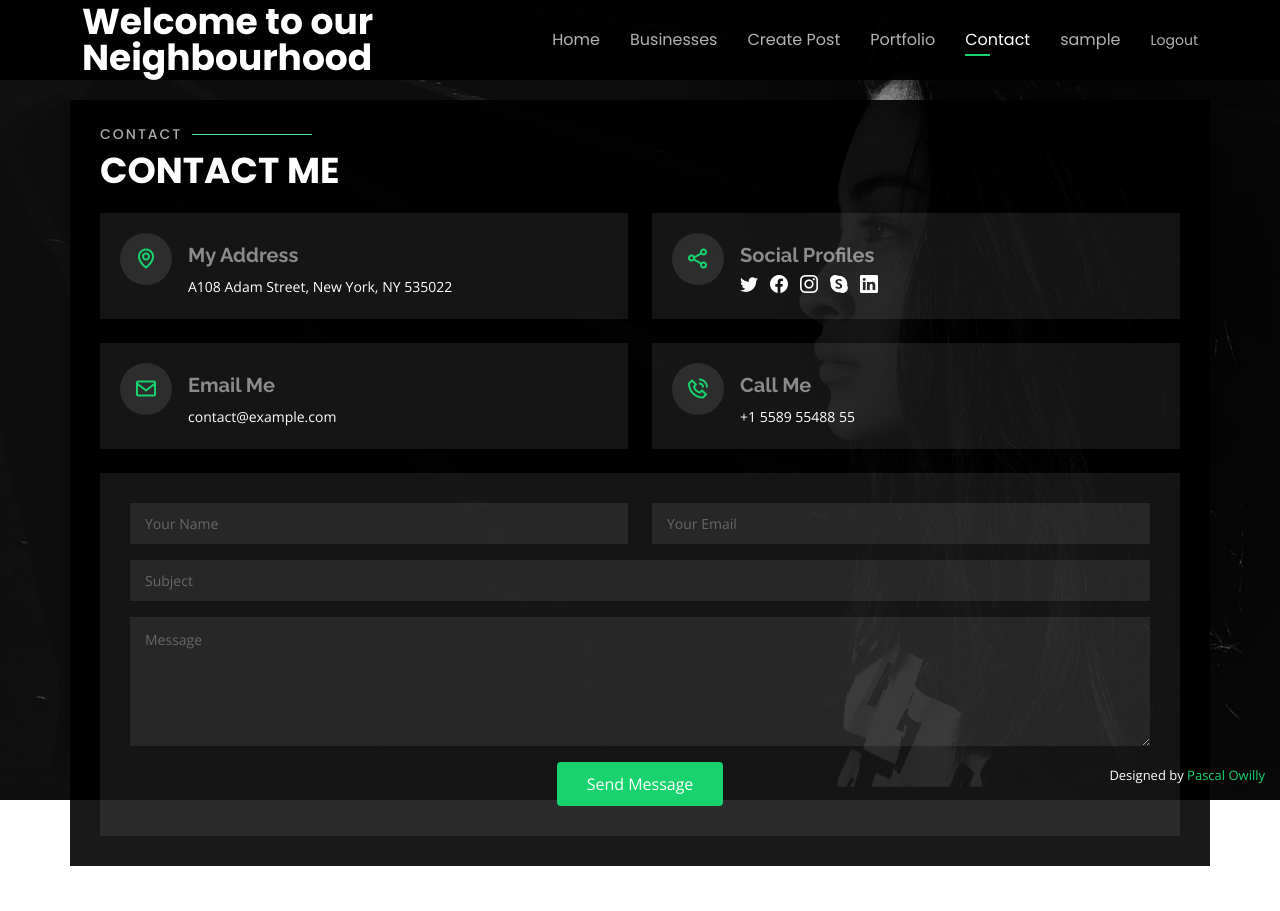
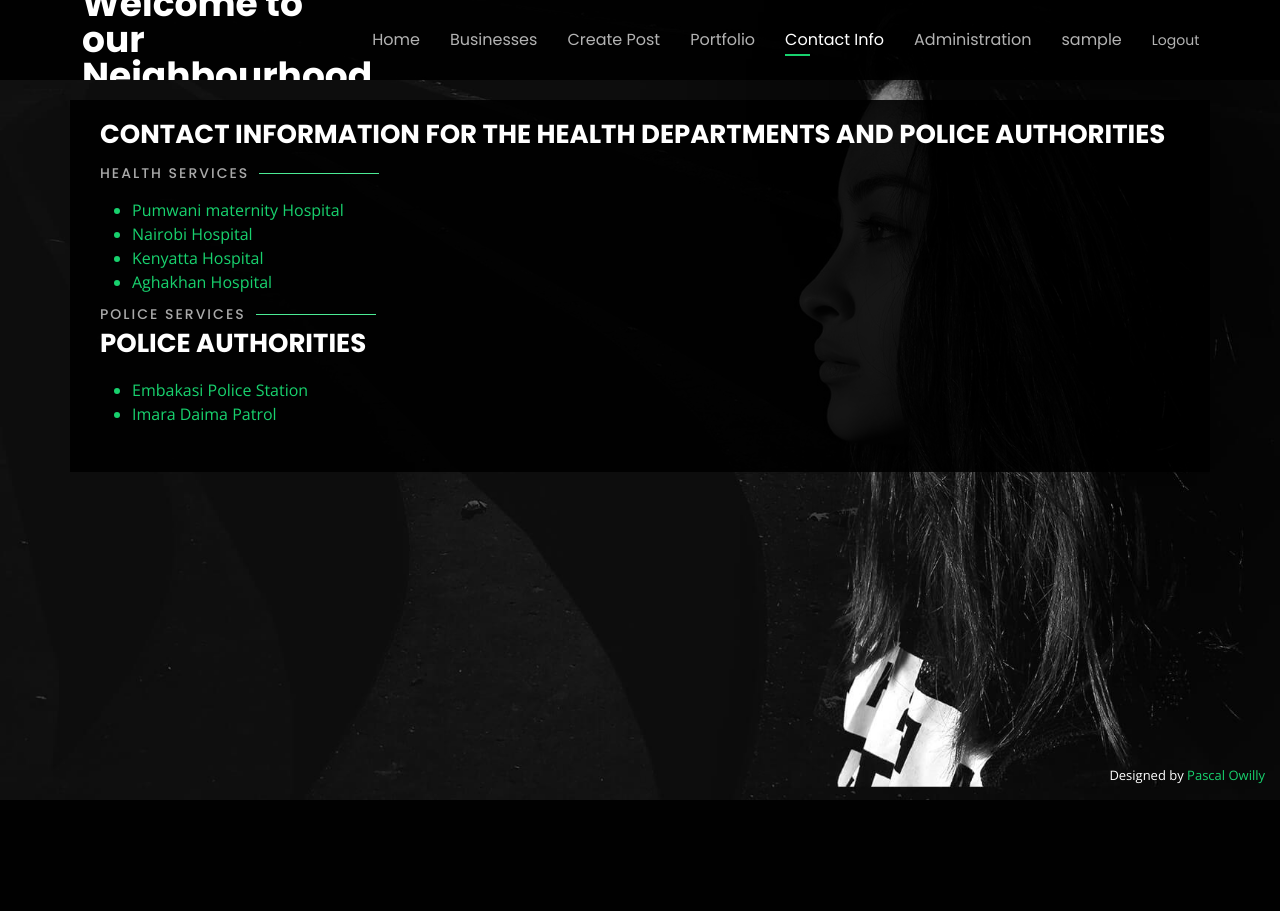
Before and after one commit to Pascal-Owilly/People-Nextdoor, a Django app: page / in a window 1280 px wide, after a click on "Contact Info". After the commit the page ends 800 px from the top, so only its background shows below. Run offline with Django 4.2, Linux system fonts and the light colour scheme; the visitor is signed in with stand-in values (Sample User, id 1); some libraries are stand-ins or nearby versions.

Commit message:
add admin dashboard

```diff
--- a/neighbourhood/templates/neighbourhood/base.html
+++ b/neighbourhood/templates/neighbourhood/base.html
@@ -65,7 +65,8 @@
           <li><a class="nav-link" href="#resume">Businesses</a></li>
           <li><a class="nav-link" href=" {% url 'post-create' %} ">Create Post</a></li>
           <li><a class="nav-link" href="#portfolio">Portfolio</a></li>
-          <li><a class="nav-link" href="#contact">Contact</a></li>
+          <li><a class="nav-link" href="#contact">Contact Info</a></li>
+          <li><a class="nav-link" href="/admin">Administration</a></li>
           <li><a class="nav-link" href=" {% url 'users-profile' %} #about" > {{ user.username }} </a></li>
           <li class="pl-5 ml-5"><a class="nav-link" href=" {% url 'logout' %} "> <small>Logout</small> </a></li>
 
@@ -108,7 +109,8 @@
           <h3>General Location</h3>
           <p class="fst-italic">
          I live in {{user.profile.general_location}} specifically Imara Daima off Mombasa road
-          </p>
+
+        </p>
 
         <div class="swiper-pagination"></div>
 
@@ -213,7 +215,6 @@
   <!-- ======= Portfolio Section ======= -->
   <section id="portfolio" class="portfolio">
     <div class="container">
-
       <div class="section-title">
         <h2>Portfolio</h2>
         <p>My Works</p>
@@ -368,74 +369,27 @@
     <div class="container">
 
       <div class="section-title">
-        <h2>Contact</h2>
-        <p>Contact Me</p>
+        <p style="font-size: 26px;">Contact Information for the health departments and Police authorities</p>
+
+        <h2>Health Services</h2>
+         <ul style="color: #18d26e;;">
+          <li>Pumwani maternity Hospital</li>
+          <li>Nairobi Hospital</li>
+          <li>Kenyatta Hospital</li>
+          <li>Aghakhan Hospital</li>
+        </ul>
       </div>
 
-      <div class="row mt-2">
+      <div class="section-title">
+        <h2>Police Services</h2>
+        <p style="font-size: 26px;">Police Authorities</p>
+        <ul style="color: #18d26e;;">
+          <li>Embakasi Police Station</li>
+          <li>Imara Daima Patrol</li>
 
-        <div class="col-md-6 d-flex align-items-stretch">
-          <div class="info-box">
-            <i class="bx bx-map"></i>
-            <h3>My Address</h3>
-            <p>A108 Adam Street, New York, NY 535022</p>
-          </div>
-        </div>
-
-        <div class="col-md-6 mt-4 mt-md-0 d-flex align-items-stretch">
-          <div class="info-box">
-            <i class="bx bx-share-alt"></i>
-            <h3>Social Profiles</h3>
-            <div class="social-links">
-              <a href="#" class="twitter"><i class="bi bi-twitter"></i></a>
-              <a href="#" class="facebook"><i class="bi bi-facebook"></i></a>
-              <a href="#" class="instagram"><i class="bi bi-instagram"></i></a>
-              <a href="#" class="google-plus"><i class="bi bi-skype"></i></a>
-              <a href="#" class="linkedin"><i class="bi bi-linkedin"></i></a>
-            </div>
-          </div>
-        </div>
-
-        <div class="col-md-6 mt-4 d-flex align-items-stretch">
-          <div class="info-box">
-            <i class="bx bx-envelope"></i>
-            <h3>Email Me</h3>
-            <p>contact@example.com</p>
-          </div>
-        </div>
-        <div class="col-md-6 mt-4 d-flex align-items-stretch">
-          <div class="info-box">
-            <i class="bx bx-phone-call"></i>
-            <h3>Call Me</h3>
-            <p>+1 5589 55488 55</p>
-          </div>
-        </div>
+        </ul>
       </div>
-
-      <form action="forms/contact.php" method="post" role="form" class="php-email-form mt-4">
-        <div class="row">
-          <div class="col-md-6 form-group">
-            <input type="text" name="name" class="form-control" id="name" placeholder="Your Name" required>
-          </div>
-          <div class="col-md-6 form-group mt-3 mt-md-0">
-            <input type="email" class="form-control" name="email" id="email" placeholder="Your Email" required>
-          </div>
-        </div>
-        <div class="form-group mt-3">
-          <input type="text" class="form-control" name="subject" id="subject" placeholder="Subject" required>
-        </div>
-        <div class="form-group mt-3">
-          <textarea class="form-control" name="message" rows="5" placeholder="Message" required></textarea>
-        </div>
-        <div class="my-3">
-          <div class="loading">Loading</div>
-          <div class="error-message"></div>
-          <div class="sent-message">Your message has been sent. Thank you!</div>
-        </div>
-        <div class="text-center"><button type="submit">Send Message</button></div>
-      </form>
-
-    </div>
+   </div>
   </section><!-- End Contact Section -->
 
   <div class="credits">
```
